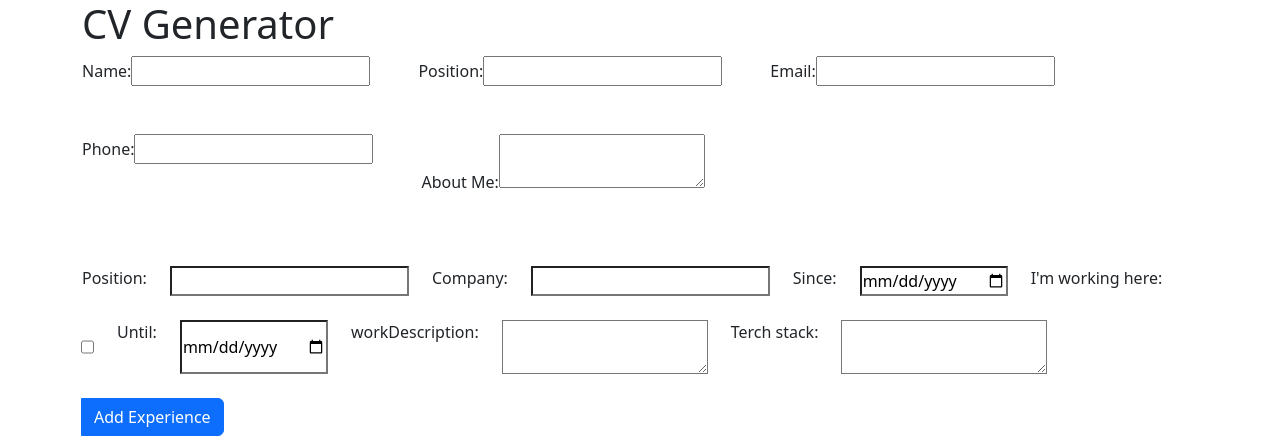
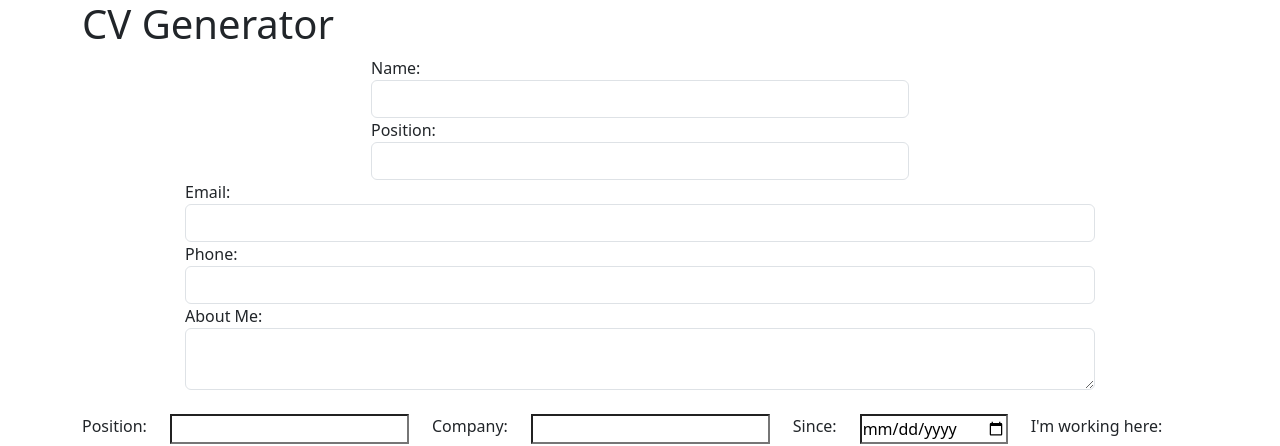
Before and after one commit to danielhh-dev/Resume-Generator, a React (Vite) app: page / in a window 1280 px wide. Shown: the top 446 px of the page. Built offline with nearby package versions, Linux system fonts and the light colour scheme.

Commit message:
estilos en inputs

```diff
--- a/src/components/CVGenerator.tsx
+++ b/src/components/CVGenerator.tsx
@@ -134,7 +134,7 @@ const CVGenerator: React.FC = () => {
   return (
     <div className="container mb-5 pb-5">
       <h1>CV Generator</h1>
-      <div className=" d-flex flex-wrap gap-5">
+      <div className=" ">
         {/* Basic info */}
         <BasicInfoComponent
           name={name}
--- a/src/components/other/BasicInfoComponent.tsx
+++ b/src/components/other/BasicInfoComponent.tsx
@@ -13,48 +13,58 @@ const BasicInfoComponent: React.FC<BasicInfoProps> = ({
   setPhone,
   setDescription,
 }) => (
-  <div className="d-flex flex-wrap gap-5">
-    <section>
-      <label>Name:</label>
+  <div className="d-flex flex-wrap  container  justify-content-center">
+    <section className="  ">
+      <div className="row">
+        <div className="col-12">
+          <label className="">Name:</label>
           <input
             type="text"
             value={name}
-        onChange={(e: ChangeEvent<HTMLInputElement>) => setName(e.target.value)}
+            className="form-control"
+            onChange={(e: ChangeEvent<HTMLInputElement>) =>
+              setName(e.target.value)
+            }
           />
-    </section>
-    <section>
+        </div>
+        <div className="col-12">
           <label>Position:</label>
           <input
             type="text"
             value={pretendedPosition}
+            className="form-control"
             onChange={(e: ChangeEvent<HTMLInputElement>) =>
               setPretendedPosition(e.target.value)
             }
           />
+        </div>
+      </div>
     </section>
-    <section>
+
+    <section className="form-group col-10 col-md-10">
       <label>Email:</label>
       <input
         type="email"
+        className="form-control"
         value={email}
         onChange={(e: ChangeEvent<HTMLInputElement>) =>
           setEmail(e.target.value)
         }
       />
-    </section>
-    <section>
+
       <label>Phone:</label>
       <input
         type="text"
+        className="form-control"
         value={phone}
         onChange={(e: ChangeEvent<HTMLInputElement>) =>
           setPhone(e.target.value)
         }
       />
-    </section>
-    <section>
+
       <label>About Me:</label>
       <textarea
+        className="form-control"
         value={description}
         onChange={(e: ChangeEvent<HTMLTextAreaElement>) =>
           setDescription(e.target.value)
--- a/src/components/other/PDFDocument.tsx
+++ b/src/components/other/PDFDocument.tsx
@@ -38,8 +38,8 @@ const PDFDocument: React.FC<PDFDocumentProps> = ({
                 {exp.company}, {exp.since} -{" "}
                 {exp.isWorking ? "Present" : exp.until}
               </Text>
-              <Text> {exp.workDescription}</Text>
-              <Text> {exp.techStack}</Text>
+              <Text style={styles.content}> {exp.workDescription}</Text>
+              <Text style={styles.textBlackSmall}> {exp.techStack}</Text>
             </View>
           ))}
         </View>
@@ -89,6 +89,8 @@ const styles = StyleSheet.create({
   },
   position: {
     fontSize: 12,
+    fontFamily: "Arial, sans-serif",
+    fontStyle: "italic",
   },
   doble: {
     flexDirection: "row",
@@ -100,6 +102,10 @@ const styles = StyleSheet.create({
     height: 1,
     backgroundColor: "black",
   },
+  textBlackSmall: {
+    fontSize: 12,
+    fontWeight: "extrabold",
+  },
 });
 
 export default PDFDocument;
```
Lines whose indentation alone changed are shown as unchanged.
